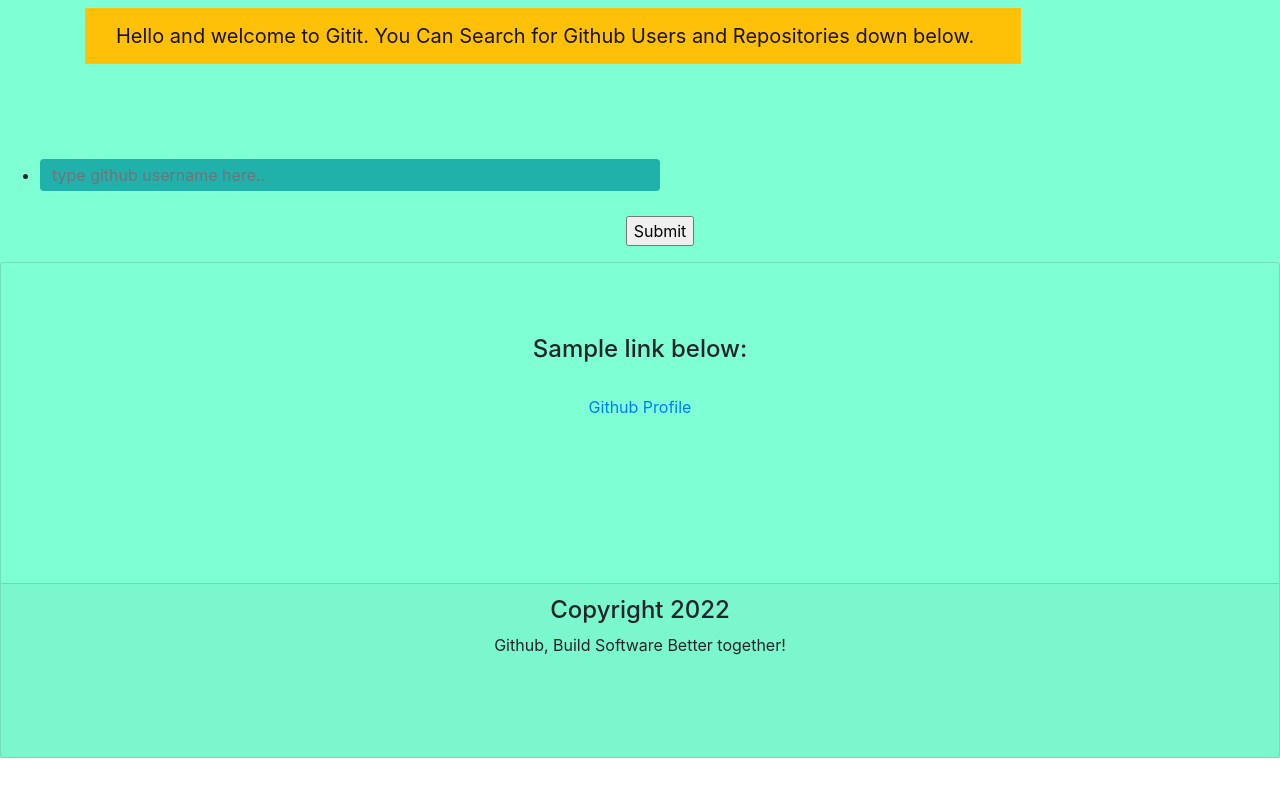
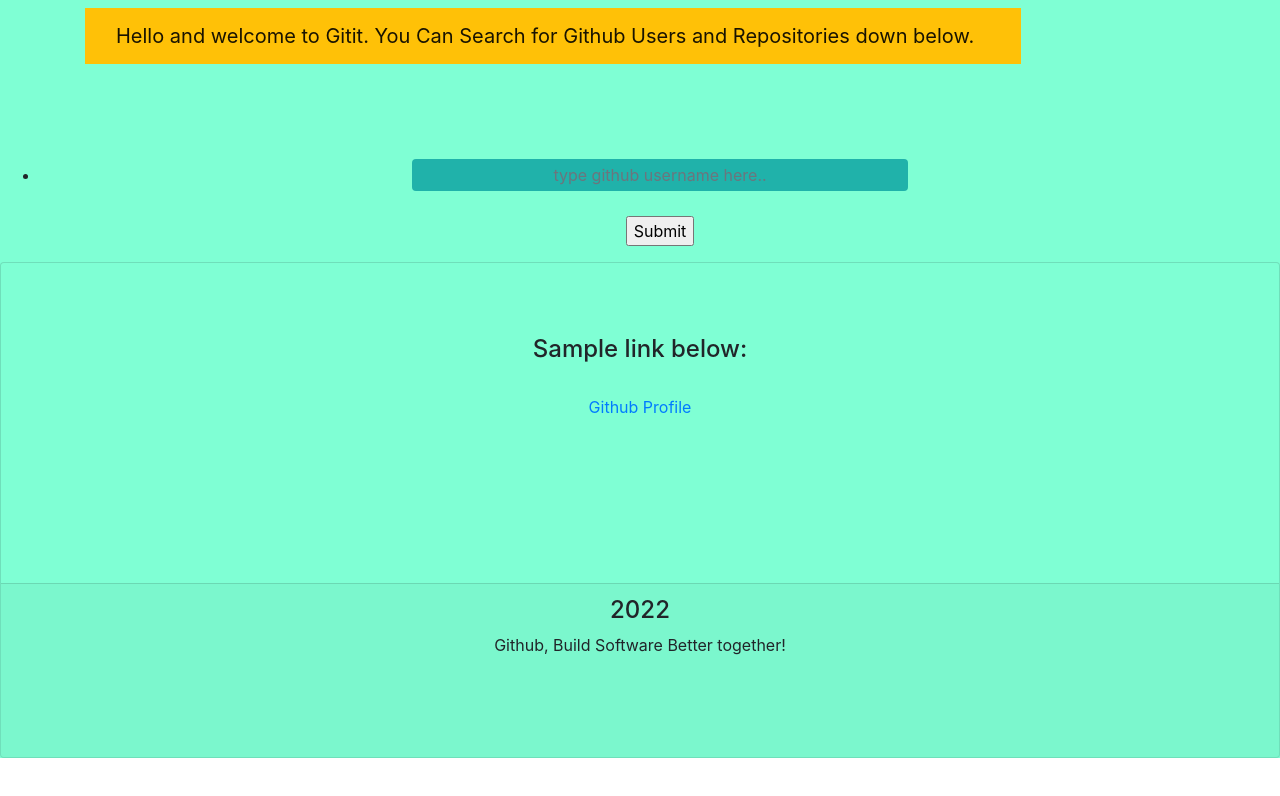
Before and after one commit to MugureNjunge/gitit, an Angular app: page /profile in a window 1280 px wide. Shown: the top 796 px of the page. Built offline with nearby package versions, Linux system fonts and the light colour scheme; no server answers.

Commit message:
debug the application

```diff
--- a/src/app/profile/profile.component.html
+++ b/src/app/profile/profile.component.html
@@ -7,7 +7,7 @@
     <form action="" onsubmit="findProfile()">
       <div class="form-group">
         <input type="text"
-          style="margin-top: 7%;margin-bottom: 2%;  width: 50%; height: 15%;background-color: lightseagreen; border: 10px; color: black;"
+          style="margin-top: 7%;margin-bottom: 2%; margin-left: 30% ;width : 40%; height: 15%; background-color: lightseagreen; border: 10px;text-align: center;"
           class="form-control header-search-input jump-to-field js-jump-to-field js-site-search-focus"
           placeholder="type github username here..">
         <input type="submit" name="submit">
@@ -37,7 +37,7 @@
     <br>
   </div>
   <div class="card-footer">
-    <h4>Copyright 2022</h4>
+    <h4>2022</h4>
     <p>Github, Build Software Better together!</p>
     <br>
     <br>
```
